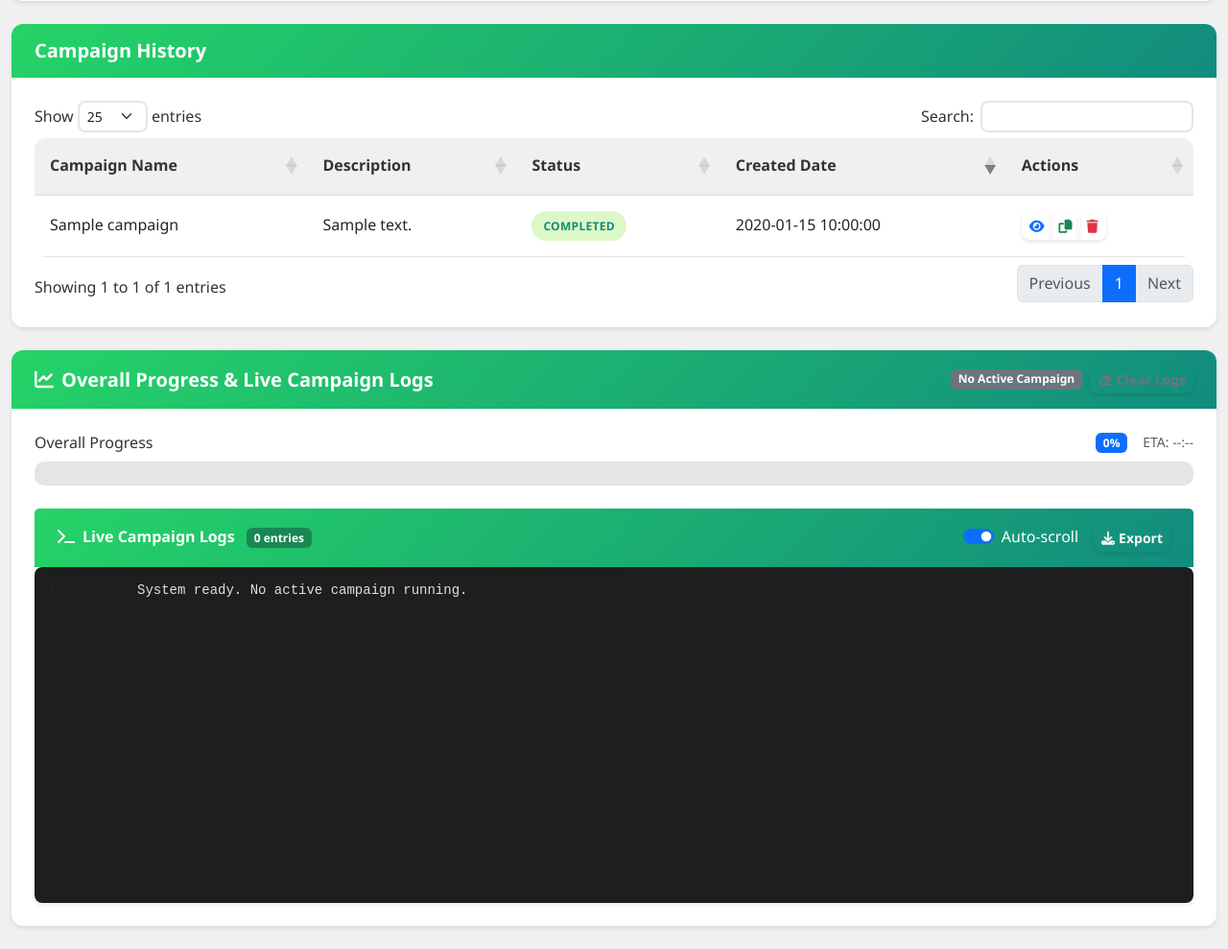
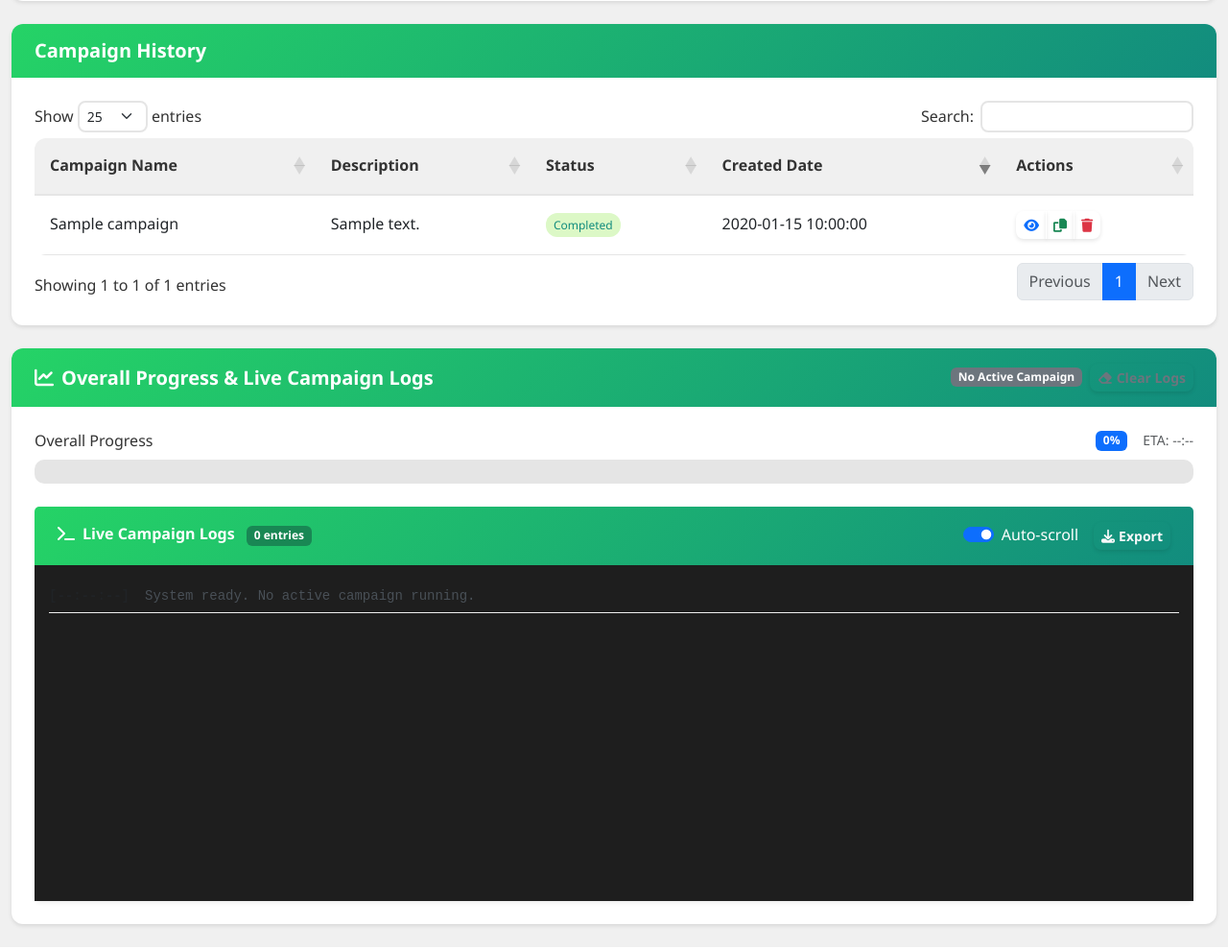
Before and after one commit to sharathragav/WhatsFlow, a Flask app: page /campaigns in a window 1280 px wide. Shown: the part 948-1937 px from the top of the page at 96% size. Run offline with Flask 3, Linux system fonts and the light colour scheme; tables that the repository leaves empty hold one stand-in row (values such as "Sample post"); some libraries are stand-ins or nearby versions.

Commit message:
Add files via upload

```diff
--- a/static/css/whatsapp-theme.css
+++ b/static/css/whatsapp-theme.css
@@ -280,13 +280,11 @@ body {
 
 /* Status Badges */
 .status-badge {
-    display: inline-block;
-    padding: 0.375rem 0.75rem;
+    padding: 4px 8px;
+    border-radius: 12px;
     font-size: 0.75rem;
-    font-weight: 600;
-    border-radius: 50px;
-    text-transform: uppercase;
-    letter-spacing: 0.025em;
+    font-weight: 500;
+    text-transform: capitalize;
 }
 
 .status-completed { background: var(--whatsapp-green-light); color: var(--whatsapp-green-dark); }
@@ -390,36 +388,45 @@ body {
 
 /* Logs Container */
 .logs-container {
-    background: #1a1a1a;
-    border-radius: var(--border-radius-sm);
-    padding: 1rem;
-    max-height: 400px;
-    overflow-y: auto;
     font-family: 'Courier New', monospace;
     font-size: 0.875rem;
-    line-height: 1.4;
 }
 
 .log-entry {
-    margin-bottom: 0.5rem;
+    margin-bottom: 8px;
+    padding: 6px 0;
+    border-bottom: 1px solid #eee;
     display: flex;
     align-items: flex-start;
 }
 
 .log-timestamp {
-    color: #888;
+    color: #6c757d;
+    font-weight: bold;
     margin-right: 0.5rem;
     flex-shrink: 0;
 }
 
 .log-message {
+    margin-left: 8px;
     flex: 1;
 }
 
-.log-info .log-message { color: #e0e0e0; }
-.log-success .log-message { color: var(--whatsapp-green); }
-.log-error .log-message { color: var(--whatsapp-red); }
-.log-warning .log-message { color: var(--whatsapp-yellow); }
+.log-info .log-message {
+    color: #495057;
+}
+
+.log-success .log-message {
+    color: #28a745;
+}
+
+.log-error .log-message {
+    color: #dc3545;
+}
+
+.log-warning .log-message {
+    color: #ffc107;
+}
 
 /* Connection Status */
 .connection-status {
```
